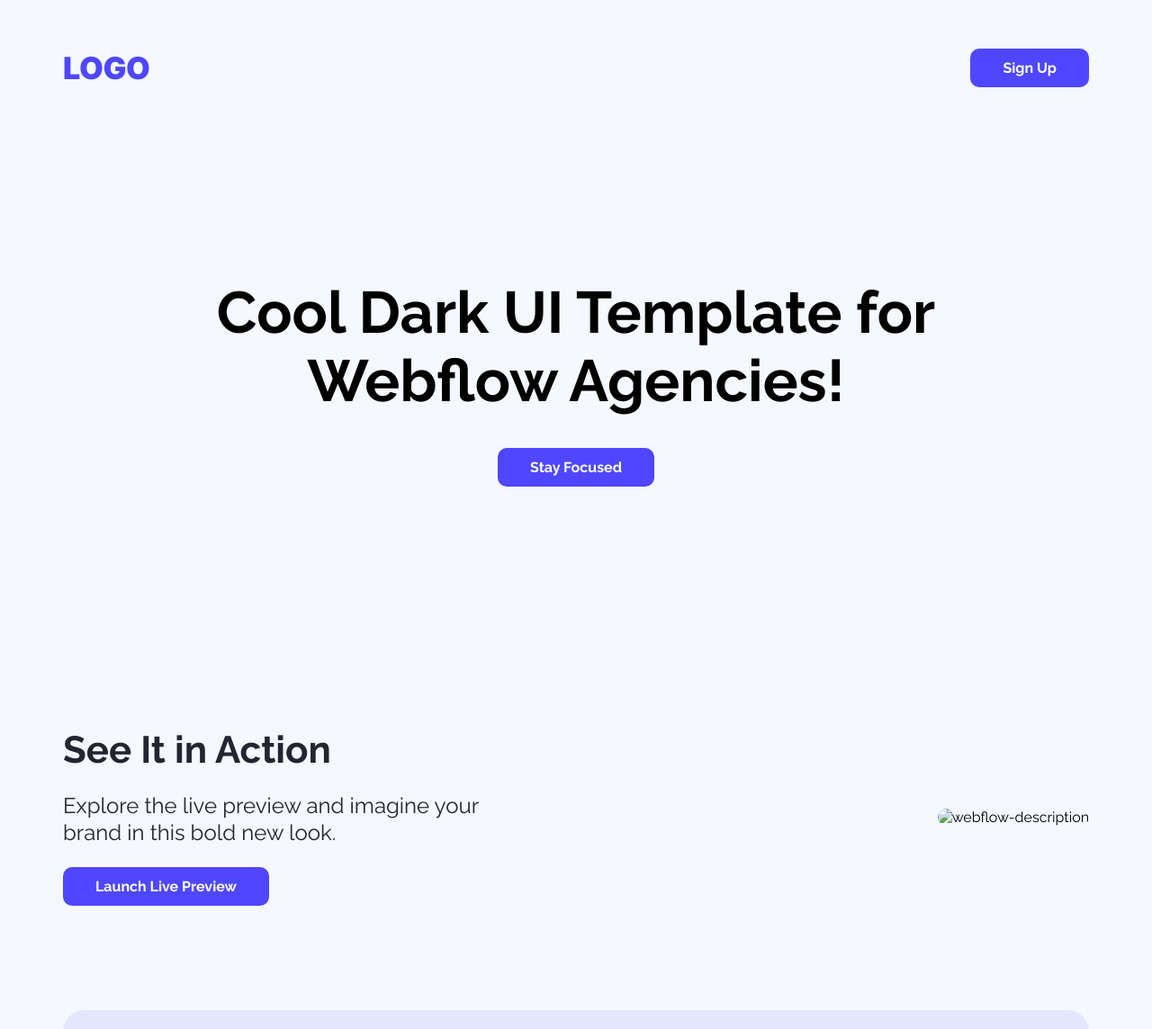
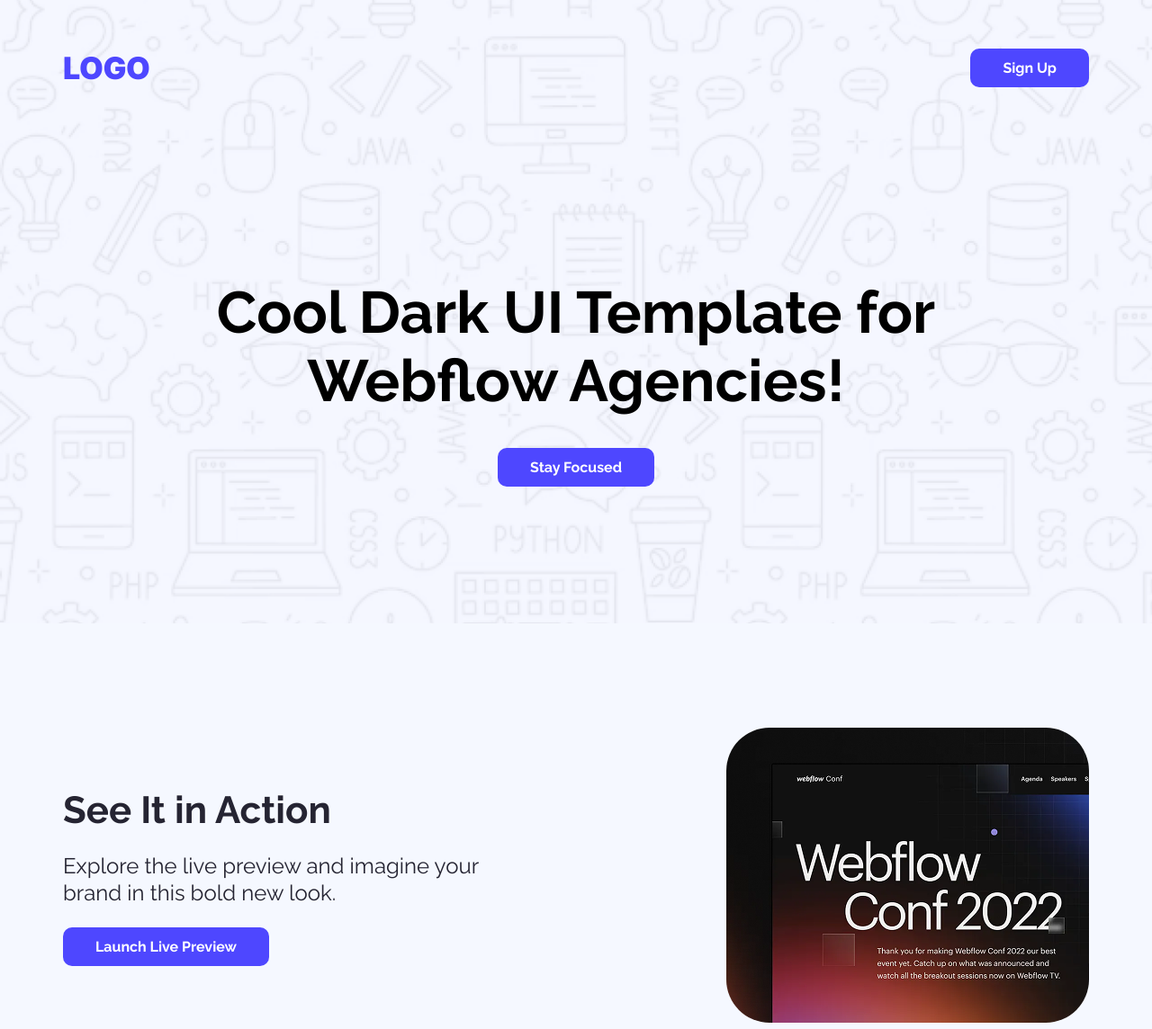
Before and after one commit to Alamin6556/assignment-1, a plain HTML site: page index.html in a window 1280 px wide. Shown: the top 1144 px of the page at 90% size. Drawn offline with Linux system fonts and the light colour scheme; the site is published under a folder, as on GitHub Pages, so addresses that start at the root find nothing.

Commit message:
still fixing css issues

```diff
--- a/index.html
+++ b/index.html
@@ -38,7 +38,7 @@
           </div>
           <div>
             <img
-              src="/Assets/wc-mini.png"
+              src="Assets/wc-mini.png"
               class="action-image"
               alt="webflow-description"
             />
--- a/styles.css
+++ b/styles.css
@@ -6,7 +6,7 @@
 }
 
 .header {
-  background-image: url(/Assets/Hero-bg.png);
+  background-image: url(Assets/Hero-bg.png);
   background-repeat: no-repeat;
   background-size: cover;
   display: flex;
```
